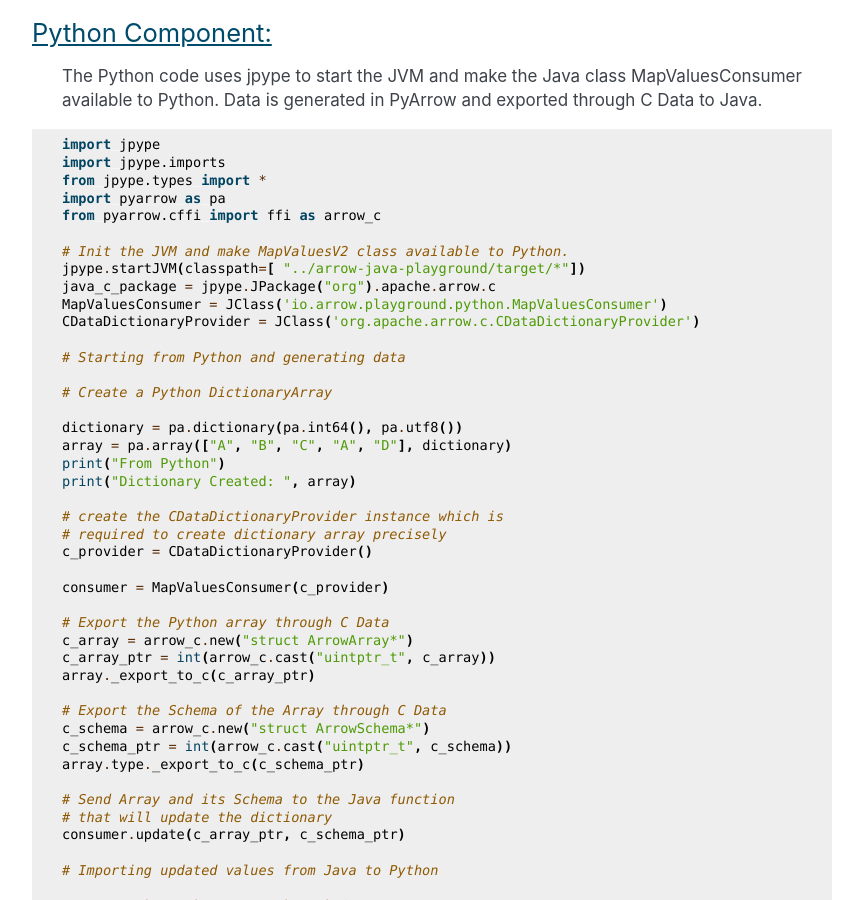
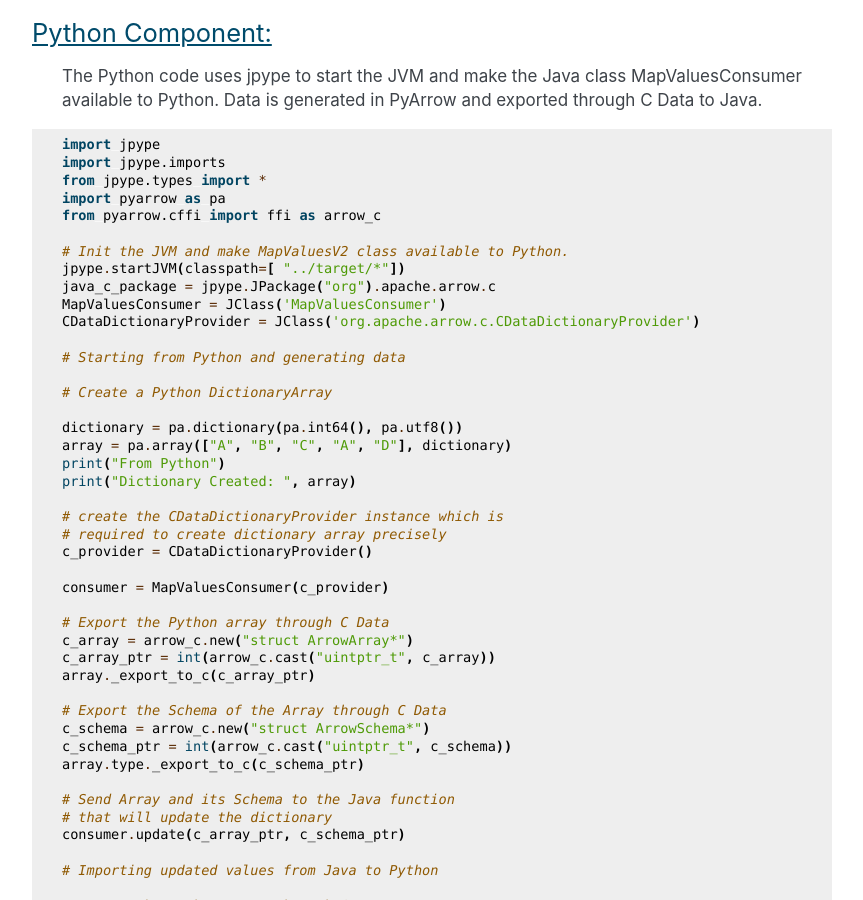
Before and after one commit to apache/arrow-cookbook, a Sphinx documentation site: the page built from java/source/python_java.rst, in a window 1280 px wide and 900 px high, scrolled down 550 px. Shown: the whole window, without its empty margins (258-1121 px from the left). Built offline with Sphinx 7.4.7, drawn with Linux system fonts in a browser that asks for light colours; pages that are not in the unit, such as notebooks, are missing from menus; comment, search, counter and statistics services are not loaded.

Commit message:
fix: python code cleanup

```diff
--- a/java/source/python_java.rst
+++ b/java/source/python_java.rst
@@ -31,9 +31,9 @@ Python Component:
     from pyarrow.cffi import ffi as arrow_c
 
     # Init the JVM and make MapValuesV2 class available to Python.
-    jpype.startJVM(classpath=[ "../arrow-java-playground/target/*"])
+    jpype.startJVM(classpath=[ "../target/*"])
     java_c_package = jpype.JPackage("org").apache.arrow.c
-    MapValuesConsumer = JClass('io.arrow.playground.python.MapValuesConsumer')
+    MapValuesConsumer = JClass('MapValuesConsumer')
     CDataDictionaryProvider = JClass('org.apache.arrow.c.CDataDictionaryProvider')
 
     # Starting from Python and generating data
```
